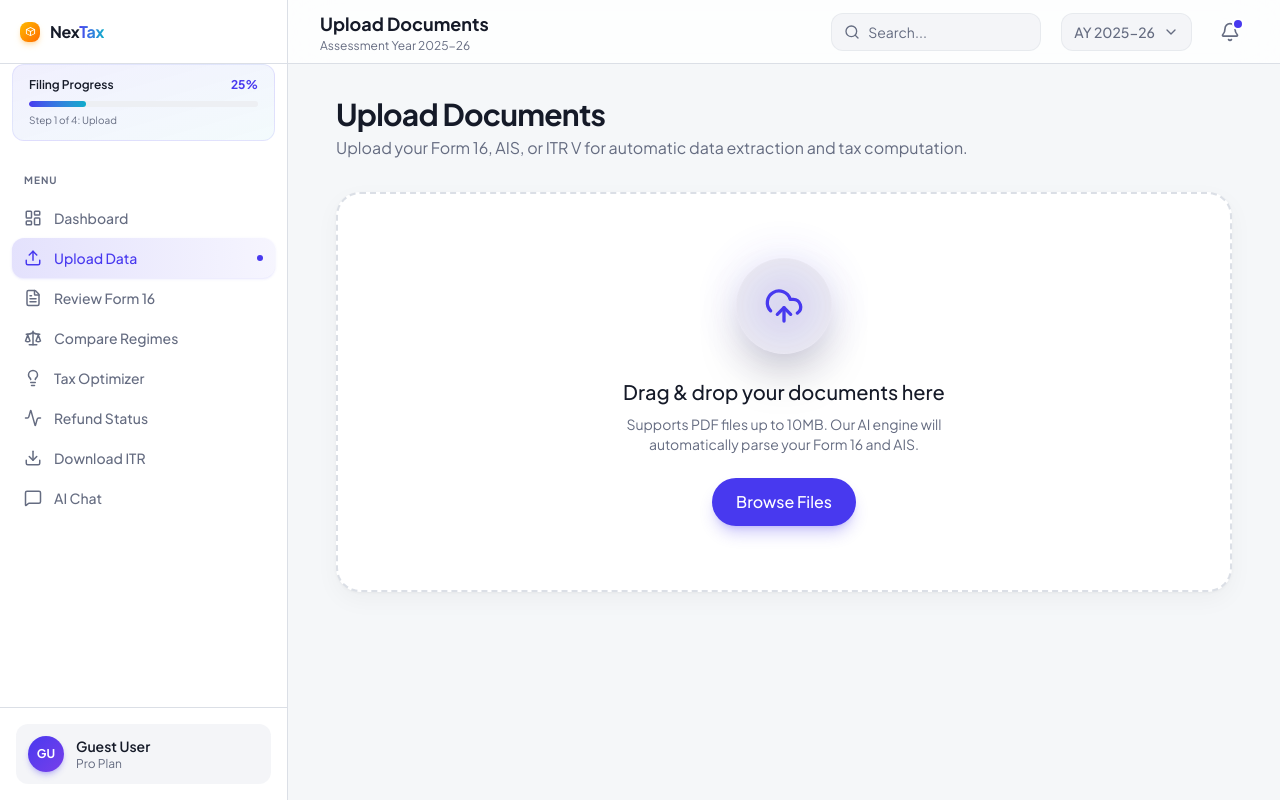
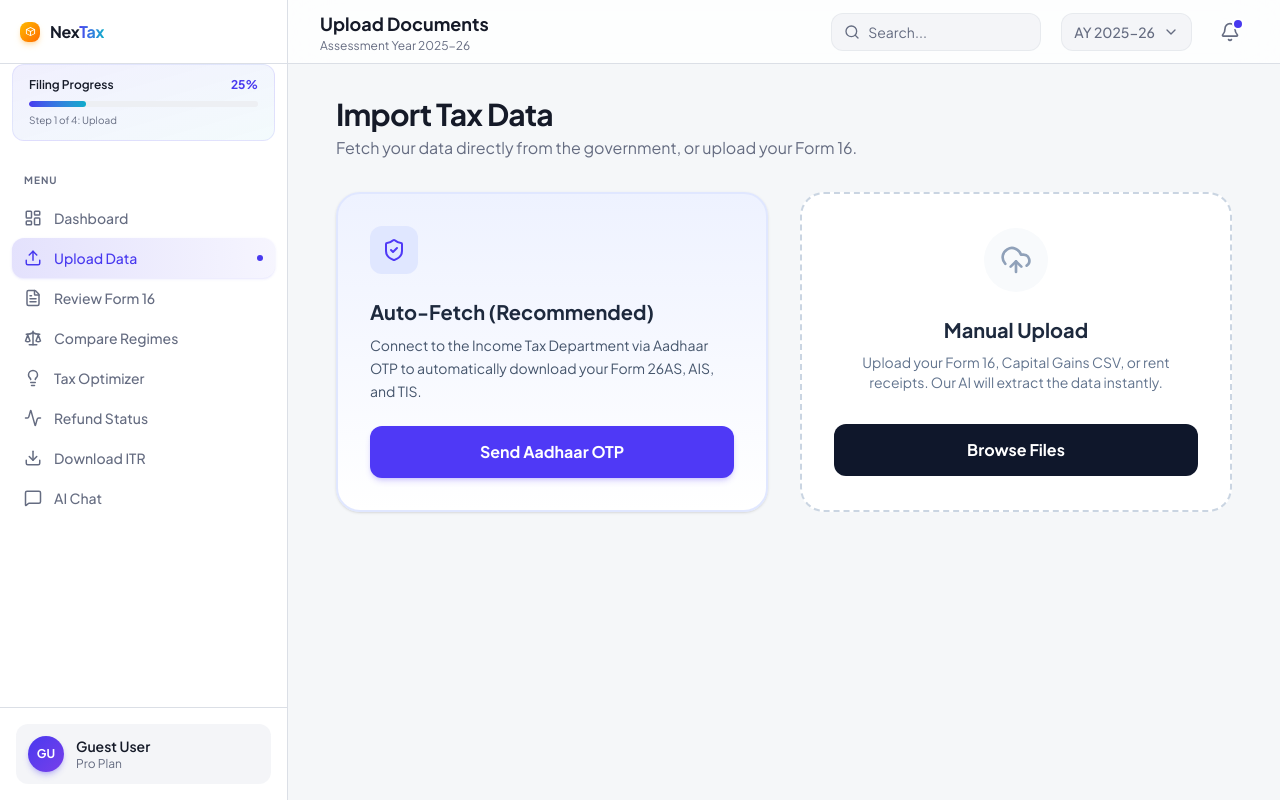
Before and after one commit to Devendra2306/TAXATION-X, a Next.js app in the folder frontend/: page /upload in a window 1280 px wide. Built offline with nearby package versions, Linux system fonts and the light colour scheme.

Commit message:
feat: integrate Aadhaar OTP data fetch flow on Upload page

```diff
--- a/frontend/app/(dashboard)/upload/page.tsx
+++ b/frontend/app/(dashboard)/upload/page.tsx
@@ -1,7 +1,7 @@
 'use client';
 
-import React, { useState } from 'react';
-import { UploadCloud, File, CheckCircle2 } from 'lucide-react';
+import React, { useState, useEffect } from 'react';
+import { UploadCloud, File, CheckCircle2, ShieldCheck, ArrowRight, Loader2, KeyRound } from 'lucide-react';
 import { PageHeader } from '@/components/ui/PageHeader';
 import { useRouter } from 'next/navigation';
 import { motion, AnimatePresence } from 'framer-motion';
@@ -11,182 +11,209 @@ export default function UploadPage() {
   const [file, setFile] = useState<File | null>(null);
   const [progress, setProgress] = useState(0);
   const [status, setStatus] = useState<'idle' | 'uploading' | 'parsing' | 'success' | 'error'>('idle');
+
+  // OTP Fetch State
+  const [otpMode, setOtpMode] = useState<'idle' | 'requesting' | 'enter_otp' | 'verifying' | 'success'>('idle');
+  const [otp, setOtp] = useState('');
+  const [pan, setPan] = useState('');
+
   const router = useRouter();
 
-  const handleDragOver = (e: React.DragEvent) => {
-    e.preventDefault();
-    setIsDragging(true);
+  useEffect(() => {
+    const verifiedPan = localStorage.getItem('verified_pan');
+    if (verifiedPan) setPan(verifiedPan);
+  }, []);
+
+  const handleDragOver = (e: React.DragEvent) => { e.preventDefault(); setIsDragging(true); };
+  const handleDragLeave = (e: React.DragEvent) => { e.preventDefault(); setIsDragging(false); };
+
+  // --- 1. AADHAAR OTP FETCH LOGIC ---
+  const requestAadhaarOTP = async () => {
+    setOtpMode('requesting');
+    try {
+      const token = localStorage.getItem('access_token') || localStorage.getItem('token');
+      const API_URL = process.env.NEXT_PUBLIC_API_URL || 'http://localhost:8000';
+      const res = await fetch(`${API_URL}/api/itr/generate-otp`, {
+        method: 'POST',
+        headers: { 'Content-Type': 'application/json', 'Authorization': `Bearer ${token}` },
+        body: JSON.stringify({ pan_number: pan || 'ABCDE1234F', otp: '' })
+      });
+      if (!res.ok) throw new Error("Failed to send OTP");
+      setOtpMode('enter_otp');
+    } catch (err) {
+      alert("Error sending OTP. Please upload documents manually.");
+      setOtpMode('idle');
+    }
   };
 
-  const handleDragLeave = (e: React.DragEvent) => {
-    e.preventDefault();
-    setIsDragging(false);
+  const verifyAadhaarOTP = async () => {
+    setOtpMode('verifying');
+    try {
+      const token = localStorage.getItem('access_token') || localStorage.getItem('token');
+      const API_URL = process.env.NEXT_PUBLIC_API_URL || 'http://localhost:8000';
+      const res = await fetch(`${API_URL}/api/itr/prefill`, {
+        method: 'POST',
+        headers: { 'Content-Type': 'application/json', 'Authorization': `Bearer ${token}` },
+        body: JSON.stringify({ pan_number: pan || 'ABCDE1234F', otp })
+      });
+      if (!res.ok) throw new Error("Failed to verify OTP");
+
+      const data = await res.json();
+      // Simulating merging government data into our tax profile
+      localStorage.setItem('parsedTaxData', JSON.stringify({
+         gross_salary: data.salary_income || 1200000,
+         tds_deducted: data.tds_deducted || 50000,
+         pan: pan || data.pan
+      }));
+      setOtpMode('success');
+      setTimeout(() => router.push('/review'), 2000);
+    } catch (err) {
+      alert("Invalid OTP.");
+      setOtpMode('enter_otp');
+    }
   };
 
+  // --- 2. FILE UPLOAD LOGIC ---
   const uploadAndParseFile = async (uploadedFile: File) => {
     setStatus('uploading');
-    setProgress(50); // Just a visual indicator
-
+    setProgress(50);
     try {
-      const token = localStorage.getItem('access_token');
-      if (!token) {
-        throw new Error("You must be logged in to upload files");
-      }
-
+      const token = localStorage.getItem('access_token') || localStorage.getItem('token');
+      const API_URL = process.env.NEXT_PUBLIC_API_URL || 'http://localhost:8000';
       const formData = new FormData();
       formData.append('file', uploadedFile);
 
-      const API_URL = process.env.NEXT_PUBLIC_API_URL || 'http://localhost:8000';
       const response = await fetch(`${API_URL}/api/upload/form16`, {
         method: 'POST',
-        headers: {
-          'Authorization': `Bearer ${token}`
-        },
+        headers: { 'Authorization': `Bearer ${token}` },
         body: formData,
       });
 
-      if (!response.ok) {
-        const errorData = await response.json();
-        throw new Error(errorData.detail || 'Upload failed');
-      }
+      if (!response.ok) throw new Error('Upload failed');
 
+      setStatus('parsing');
+      setProgress(80);
       const data = await response.json();
+
+      localStorage.setItem('parsedTaxData', JSON.stringify(data.parsed_data));
       setProgress(100);
       setStatus('success');
 
-      // Save parsed data to local storage so the /review page can display it
-      localStorage.setItem('parsedTaxData', JSON.stringify(data.parsed_data));
-
-      setTimeout(() => {
-        router.push('/review');
-      }, 1000);
-
-    } catch (err) {
-      console.error(err);
-      setStatus('idle');
-      alert(err instanceof Error ? err.message : "An error occurred during upload");
+      setTimeout(() => { router.push('/review'); }, 1500);
+    } catch (error) {
+      setStatus('error');
     }
   };
 
   const handleDrop = (e: React.DragEvent) => {
-    e.preventDefault();
-    setIsDragging(false);
-    if (e.dataTransfer.files && e.dataTransfer.files.length > 0) {
+    e.preventDefault(); setIsDragging(false);
+    if (e.dataTransfer.files && e.dataTransfer.files[0]) {
       setFile(e.dataTransfer.files[0]);
       uploadAndParseFile(e.dataTransfer.files[0]);
     }
   };
-
-  const handleFileSelect = (e: React.ChangeEvent<HTMLInputElement>) => {
-    if (e.target.files && e.target.files.length > 0) {
+  const handleFileChange = (e: React.ChangeEvent<HTMLInputElement>) => {
+    if (e.target.files && e.target.files[0]) {
       setFile(e.target.files[0]);
       uploadAndParseFile(e.target.files[0]);
     }
   };
 
   return (
-    <div className="max-w-4xl mx-auto space-y-8">
+    <div className="max-w-4xl mx-auto space-y-8 pb-16">
       <PageHeader
-        title="Upload Documents"
-        subtitle="Upload your Form 16, AIS, or ITR V for automatic data extraction and tax computation."
+        title="Import Tax Data"
+        subtitle="Fetch your data directly from the government, or upload your Form 16."
       />
 
-      <div
-        onDragOver={handleDragOver}
-        onDragLeave={handleDragLeave}
-        onDrop={handleDrop}
-        className={`relative border-2 border-dashed rounded-3xl p-16 flex flex-col items-center justify-center transition-all duration-300 min-h-[400px] overflow-hidden card-elevated
-          ${isDragging
-            ? 'border-primary bg-primary/5 scale-[1.01] shadow-xl shadow-primary/10'
-            : 'border-border hover:border-primary/40 bg-white'
-          }`}
-      >
+      <div className="grid md:grid-cols-2 gap-8">
+
+        {/* Government Auto-Fetch Box */}
+        <div className="bg-gradient-to-b from-indigo-50 to-white rounded-3xl border-2 border-indigo-100 p-8 flex flex-col justify-between shadow-sm">
+           <div>
+             <div className="w-12 h-12 bg-indigo-100 rounded-xl flex items-center justify-center mb-6">
+               <ShieldCheck className="w-6 h-6 text-indigo-600" />
+             </div>
+             <h3 className="text-xl font-bold text-slate-800 mb-2">Auto-Fetch (Recommended)</h3>
+             <p className="text-slate-600 mb-6 text-sm leading-relaxed">Connect to the Income Tax Department via Aadhaar OTP to automatically download your Form 26AS, AIS, and TIS.</p>
+           </div>
+
            <AnimatePresence mode="wait">
-          {status === 'idle' && (
-            <motion.div
-              key="idle"
-              initial={{ opacity: 0, scale: 0.9 }}
-              animate={{ opacity: 1, scale: 1 }}
-              exit={{ opacity: 0, scale: 0.9 }}
-              className="flex flex-col items-center text-center space-y-6 z-10"
-            >
-              <div className="h-24 w-24 rounded-full bg-black/5 border border-white/10 flex items-center justify-center shadow-2xl relative">
-                <div className="absolute inset-0 rounded-full bg-primary/20 blur-xl animate-pulse" />
-                <UploadCloud className="h-10 w-10 text-primary relative z-10" />
+             {otpMode === 'idle' && (
+                <motion.button key="btn1" onClick={requestAadhaarOTP} className="w-full py-3.5 bg-indigo-600 text-white rounded-xl font-bold hover:bg-indigo-700 transition-colors shadow-md shadow-indigo-600/20">
+                  Send Aadhaar OTP
+                </motion.button>
+             )}
+             {otpMode === 'requesting' && (
+                <motion.button key="btn2" disabled className="w-full py-3.5 bg-indigo-400 text-white rounded-xl font-bold flex items-center justify-center gap-2">
+                  <Loader2 className="animate-spin w-5 h-5" /> Connecting to ITD...
+                </motion.button>
+             )}
+             {otpMode === 'enter_otp' && (
+                <motion.div key="btn3" className="space-y-3">
+                  <div className="relative">
+                    <KeyRound className="absolute left-4 top-3.5 text-slate-400 w-5 h-5" />
+                    <input type="text" maxLength={6} placeholder="Enter 6-digit OTP" className="w-full pl-12 pr-4 py-3.5 rounded-xl border border-indigo-200 focus:ring-2 focus:ring-indigo-600 outline-none text-center font-bold tracking-widest text-lg" value={otp} onChange={e => setOtp(e.target.value)} />
                   </div>
-              <div>
-                <p className="text-xl font-medium text-foreground mb-2">Drag & drop your documents here</p>
-                <p className="text-sm text-muted-foreground max-w-sm mx-auto mb-6">
-                  Supports PDF files up to 10MB. Our AI engine will automatically parse your Form 16 and AIS.
-                </p>
-                <label className="cursor-pointer inline-flex items-center justify-center px-6 py-3 rounded-full bg-primary text-primary-foreground font-medium hover:bg-primary/90 transition-colors shadow-lg shadow-primary/25">
-                  Browse Files
-                  <input type="file" className="hidden" accept=".pdf" onChange={handleFileSelect} />
-                </label>
-              </div>
+                  <button onClick={verifyAadhaarOTP} className="w-full py-3.5 bg-indigo-600 text-white rounded-xl font-bold hover:bg-indigo-700 transition-colors">Verify & Fetch Data</button>
                 </motion.div>
              )}
-
-          {(status === 'uploading' || status === 'parsing') && (
-            <motion.div
-              key="processing"
-              initial={{ opacity: 0 }}
-              animate={{ opacity: 1 }}
-              exit={{ opacity: 0 }}
-              className="flex flex-col items-center text-center space-y-8 w-full max-w-md z-10"
-            >
-              <div className="relative h-20 w-20 flex items-center justify-center">
-                <div className="absolute inset-0 rounded-full border-4 border-white/10" />
-                <motion.div
-                  className="absolute inset-0 rounded-full border-4 border-primary border-t-transparent"
-                  animate={{ rotate: 360 }}
-                  transition={{ duration: 1.5, repeat: Infinity, ease: "linear" }}
-                />
-                <File className="h-8 w-8 text-foreground" />
-              </div>
-
-              <div className="w-full space-y-3">
-                <div className="flex justify-between text-sm">
-                  <span className="text-foreground font-medium">
-                    {status === 'uploading' ? 'Uploading...' : 'Parsing Data with AI...'}
-                  </span>
-                  <span className="text-primary font-medium">{progress}%</span>
-                </div>
-                <div className="h-2 w-full bg-white/10 rounded-full overflow-hidden">
-                  <motion.div
-                    className="h-full bg-primary rounded-full relative overflow-hidden"
-                    initial={{ width: 0 }}
-                    animate={{ width: `${progress}%` }}
-                    transition={{ duration: 0.2 }}
-                  >
-                    <div className="absolute inset-0 bg-white/20 w-full animate-[shimmer_1s_infinite]" />
-                  </motion.div>
-                </div>
-                <p className="text-xs text-muted-foreground truncate">
-                  {file?.name || 'document.pdf'}
-                </p>
-              </div>
+             {otpMode === 'verifying' && (
+                <motion.div key="btn4" className="w-full py-3.5 bg-indigo-100 text-indigo-700 rounded-xl font-bold flex items-center justify-center gap-2">
+                  <Loader2 className="animate-spin w-5 h-5" /> Downloading AIS...
                 </motion.div>
              )}
-
-          {status === 'success' && (
-            <motion.div
-              key="success"
-              initial={{ opacity: 0, scale: 0.8 }}
-              animate={{ opacity: 1, scale: 1 }}
-              className="flex flex-col items-center text-center space-y-4 z-10"
-            >
-              <div className="h-20 w-20 rounded-full bg-emerald-500/10 flex items-center justify-center">
-                <CheckCircle2 className="h-10 w-10 text-emerald-400" />
-              </div>
-              <h3 className="text-xl font-semibold text-foreground">Extraction Complete!</h3>
-              <p className="text-muted-foreground">Redirecting to review...</p>
+             {otpMode === 'success' && (
+                <motion.div key="btn5" className="w-full py-3.5 bg-emerald-100 text-emerald-700 rounded-xl font-bold flex items-center justify-center gap-2">
+                  <CheckCircle2 className="w-5 h-5" /> Data Fetched Successfully!
                 </motion.div>
              )}
            </AnimatePresence>
+        </div>
 
-        {/* Decorative background grid */}
-        <div className="absolute inset-0 bg-[linear-gradient(to_right,#ffffff0a_1px,transparent_1px),linear-gradient(to_bottom,#ffffff0a_1px,transparent_1px)] bg-[size:4rem_4rem] [mask-image:radial-gradient(ellipse_60%_60%_at_50%_50%,#000_70%,transparent_100%)] pointer-events-none" />
+        {/* Manual Upload Box */}
+        <div className={`bg-white rounded-3xl border-2 p-8 transition-all flex flex-col justify-center text-center ${isDragging ? 'border-primary bg-primary/5 scale-[1.02]' : 'border-dashed border-slate-300'}`}
+             onDragOver={handleDragOver} onDragLeave={handleDragLeave} onDrop={handleDrop}>
+
+          {status === 'idle' || status === 'error' ? (
+            <>
+              <div className="w-16 h-16 bg-slate-50 rounded-full flex items-center justify-center mx-auto mb-6">
+                <UploadCloud className="h-8 w-8 text-slate-400" />
+              </div>
+              <h3 className="text-xl font-bold text-slate-800 mb-2">Manual Upload</h3>
+              <p className="text-slate-500 text-sm mb-8">Upload your Form 16, Capital Gains CSV, or rent receipts. Our AI will extract the data instantly.</p>
+
+              <label className="cursor-pointer bg-slate-900 text-white font-bold py-3.5 px-8 rounded-xl hover:bg-slate-800 transition-colors">
+                Browse Files
+                <input type="file" className="hidden" accept=".pdf,.csv,.jpg,.jpeg,.png" onChange={handleFileChange} />
+              </label>
+              {status === 'error' && <p className="text-rose-500 text-sm mt-4 font-medium">Upload failed. Please try again.</p>}
+            </>
+          ) : (
+            <div className="py-8 flex flex-col items-center justify-center space-y-6">
+              {status === 'success' ? (
+                <motion.div initial={{ scale: 0.5, opacity: 0 }} animate={{ scale: 1, opacity: 1 }} className="flex flex-col items-center">
+                  <div className="w-20 h-20 bg-emerald-100 rounded-full flex items-center justify-center mb-4">
+                    <CheckCircle2 className="h-10 w-10 text-emerald-600" />
+                  </div>
+                  <h3 className="text-xl font-bold text-emerald-900">Extraction Complete</h3>
+                  <p className="text-emerald-700 mt-2">AI has successfully read your document.</p>
+                </motion.div>
+              ) : (
+                <div className="w-full max-w-xs space-y-4">
+                  <div className="flex justify-between text-sm font-semibold text-slate-700">
+                    <span>{status === 'uploading' ? 'Uploading...' : 'AI is reading your form...'}</span>
+                    <span>{progress}%</span>
+                  </div>
+                  <div className="w-full bg-slate-100 rounded-full h-3 overflow-hidden">
+                    <motion.div className="bg-primary h-full rounded-full" initial={{ width: 0 }} animate={{ width: `${progress}%` }} transition={{ duration: 0.5 }} />
+                  </div>
+                </div>
+              )}
+            </div>
+          )}
+        </div>
+
       </div>
     </div>
   );
```
Lines whose indentation alone changed are shown as unchanged.
